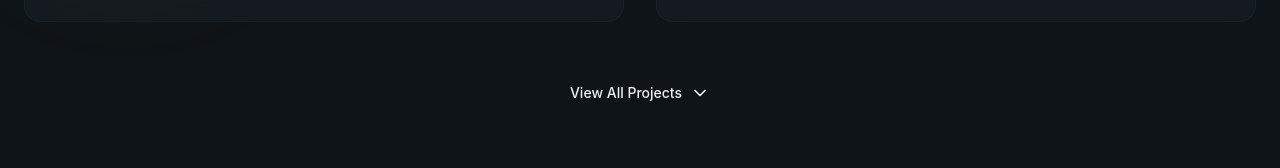
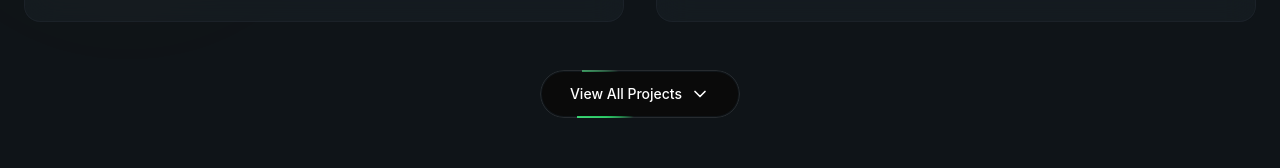
Before and after one commit to stiwari0223-ux/Sudhanshu_Portfolio, a React (Vite) app: page / in a window 1280 px wide. Shown: the part 3133-3301 px from the top of the page. Built offline with nearby package versions, Linux system fonts and the light colour scheme.

Commit message:
Update Projects.jsx

```diff
--- a/src/sections/Projects.jsx
+++ b/src/sections/Projects.jsx
@@ -114,7 +114,6 @@ const projects = [
 export const Projects = () => {
   const [showAll, setShowAll] = useState(false);
 
-  // Show only first 2 projects initially
   const visibleProjects = showAll
     ? projects
     : projects.slice(0, 2);
@@ -160,7 +159,14 @@ export const Projects = () => {
 
             <div
               key={project.title}
-              className="group glass rounded-2xl overflow-hidden animate-fade-in md:row-span-1"
+              className="
+                group
+                glass
+                rounded-2xl
+                overflow-hidden
+                animate-fade-in
+                md:row-span-1
+              "
               style={{
                 animationDelay: `${(idx + 1) * 100}ms`,
               }}
@@ -172,13 +178,21 @@ export const Projects = () => {
                 <img
                   src={project.image}
                   alt={project.title}
-                  className="w-full h-full object-cover transition-transform duration-700 group-hover:scale-110"
+                  className="
+                    w-full
+                    h-full
+                    object-cover
+                    transition-transform
+                    duration-700
+                    group-hover:scale-110
+                  "
                 />
 
                 {/* Image Overlay */}
                 <div
                   className="
-                    absolute inset-0
+                    absolute
+                    inset-0
                     bg-linear-to-t
                     from-card
                     via-card/50
@@ -187,15 +201,20 @@ export const Projects = () => {
                   "
                 />
 
-                {/* Project / GitHub Links */}
+                {/* Links */}
                 <div
                   className="
-                    absolute inset-0
-                    flex items-center justify-center gap-4
+                    absolute
+                    inset-0
+                    flex
+                    items-center
+                    justify-center
+                    gap-4
                     opacity-100
                     md:opacity-0
                     md:group-hover:opacity-100
-                    transition-opacity duration-300
+                    transition-opacity
+                    duration-300
                   "
                 >
 
@@ -245,19 +264,27 @@ export const Projects = () => {
 
               </div>
 
-              {/* Content */}
+              {/* Project Content */}
               <div className="p-6 space-y-4">
 
-                {/* Project Title */}
+                {/* Title */}
                 <div className="flex items-start justify-between">
 
-                  <h3 className="text-xl font-semibold group-hover:text-primary transition-colors">
+                  <h3
+                    className="
+                      text-xl
+                      font-semibold
+                      group-hover:text-primary
+                      transition-colors
+                    "
+                  >
                     {project.title}
                   </h3>
 
                   <ArrowUpRight
                     className="
-                      w-5 h-5
+                      w-5
+                      h-5
                       text-muted-foreground
                       group-hover:text-primary
                       group-hover:translate-x-1
@@ -311,22 +338,47 @@ export const Projects = () => {
 
         </div>
 
-        {/* Animated View All Button */}
-        <div className="text-center mt-12 animate-fade-in animation-delay-500">
+        {/* ==================================================
+            ANIMATED VIEW ALL BUTTON
+           ================================================== */}
 
-          <div className="relative inline-flex rounded-full p-[1px] overflow-hidden">
+        <div className="text-center mt-12">
 
-            {/* Animated Border */}
+          <div
+            className="
+              relative
+              inline-flex
+              items-center
+              justify-center
+              rounded-full
+              p-[2px]
+              overflow-hidden
+            "
+          >
+
+            {/* Rotating Animated Border */}
             <div
               className="
                 absolute
-                inset-[-100%]
+                w-[250%]
+                h-[250%]
                 animate-[spin_3s_linear_infinite]
-                bg-[conic-gradient(from_90deg,transparent_0%,hsl(var(--primary))_20%,transparent_40%,transparent_60%,hsl(var(--highlight))_80%,transparent_100%)]
+                bg-[conic-gradient(from_0deg,transparent_0deg,transparent_100deg,#22c55e_140deg,#4ade80_180deg,transparent_220deg,transparent_360deg)]
               "
             />
 
-            {/* Button */}
+            {/* Static Dark Border */}
+            <div
+              className="
+                absolute
+                inset-0
+                rounded-full
+                border
+                border-white/10
+              "
+            />
+
+            {/* Actual Button */}
             <button
               type="button"
               onClick={() => setShowAll((prev) => !prev)}
@@ -337,23 +389,26 @@ export const Projects = () => {
                 items-center
                 justify-center
                 gap-2
-                px-6
+                px-7
                 py-3
                 rounded-full
-                bg-background
+                bg-[#0a0a0a]
+                text-white
                 text-sm
                 font-medium
-                text-foreground
-                hover:bg-background
-                hover:text-primary
                 transition-all
                 duration-300
+                hover:bg-[#111111]
+                hover:text-white
+                active:scale-95
                 cursor-pointer
                 touch-manipulation
               "
             >
 
-              {showAll ? "Show Less" : "View All Projects"}
+              {showAll
+                ? "Show Less"
+                : "View All Projects"}
 
               {showAll ? (
                 <ChevronUp className="w-5 h-5" />
```
